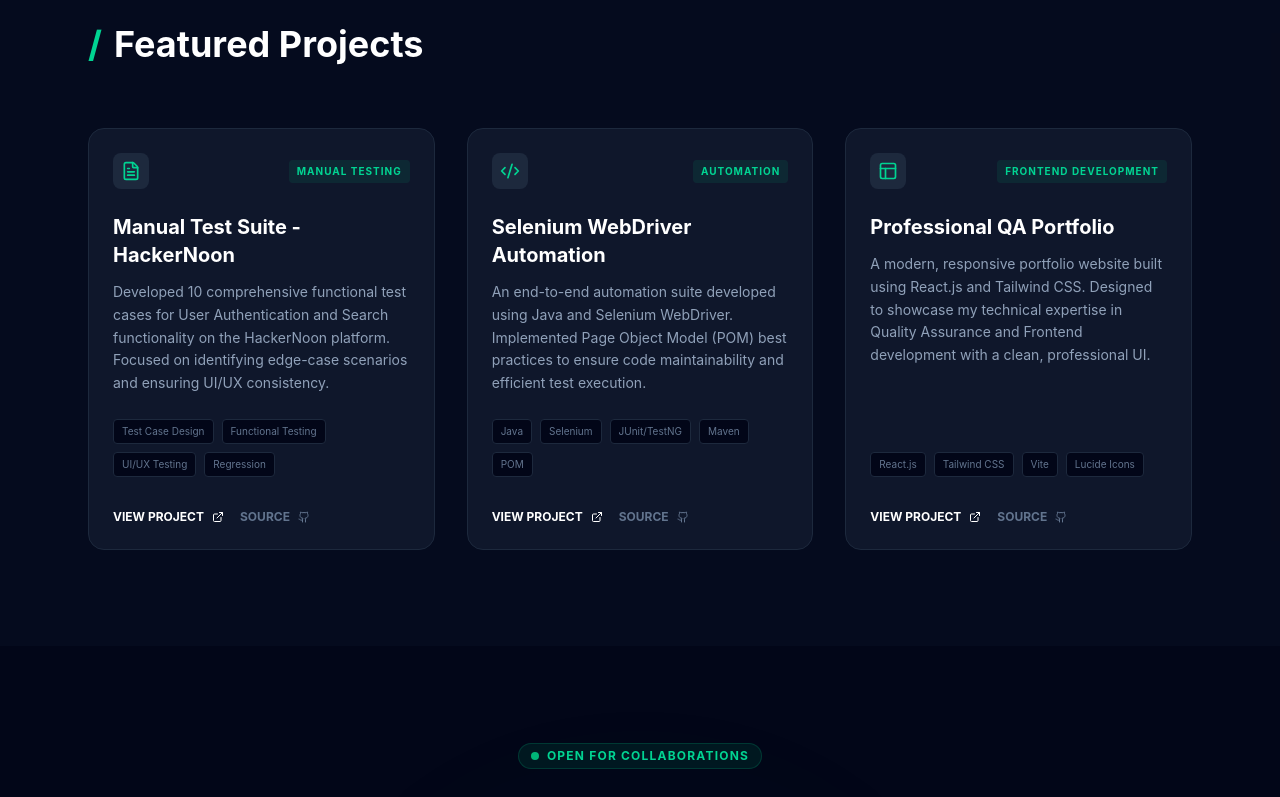
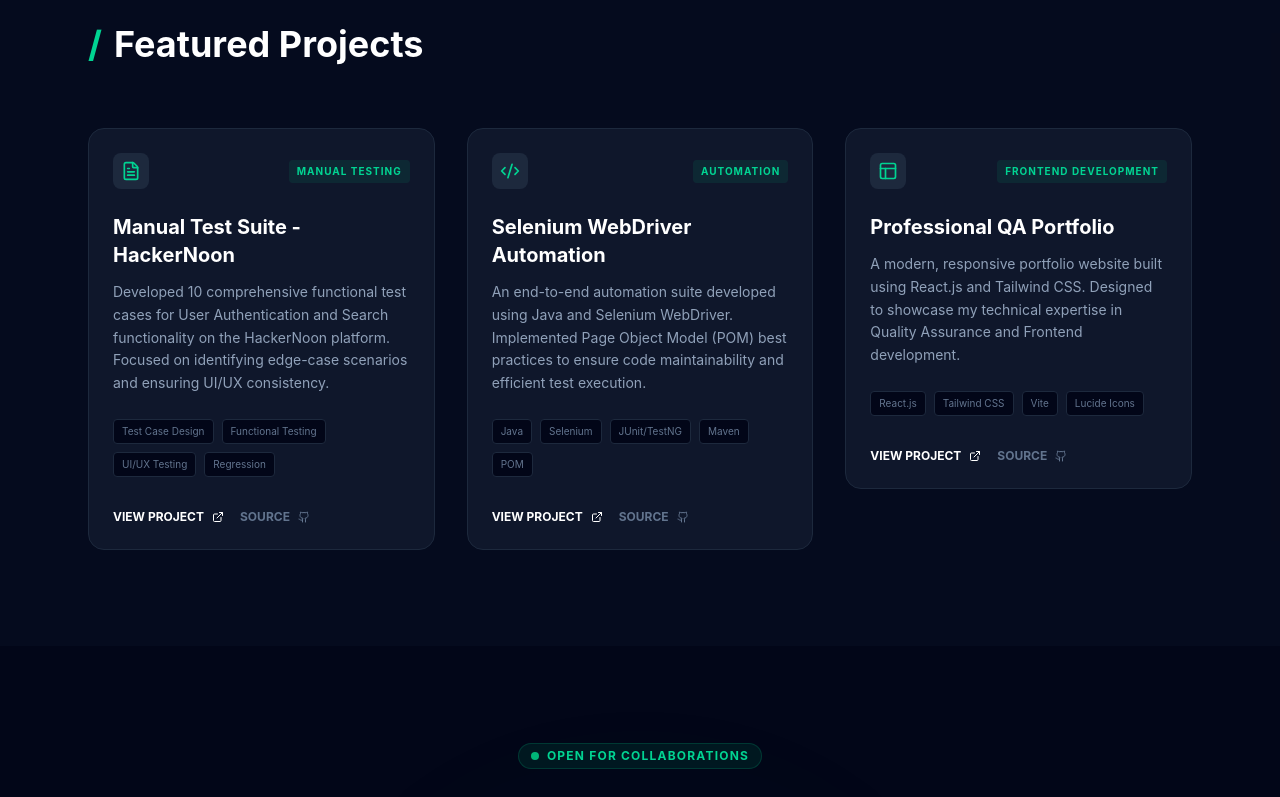
Before and after one commit to YashLekamge/my-portfolio, a React (Vite) app: page / in a window 1280 px wide. Shown: the part 2000-2797 px from the top of the page. Built offline with nearby package versions, Linux system fonts and the light colour scheme.

Commit message:
Final complete version with animations

```diff
--- a/package.json
+++ b/package.json
@@ -11,6 +11,7 @@
   },
   "dependencies": {
     "@tailwindcss/postcss": "^4.1.18",
+    "framer-motion": "^12.26.2",
     "lucide-react": "^0.562.0",
     "react": "^19.2.0",
     "react-dom": "^19.2.0"
--- a/src/components/About.jsx
+++ b/src/components/About.jsx
@@ -1,19 +1,23 @@
 import React from 'react';
 import { GraduationCap, MapPin, Calendar } from 'lucide-react';
+import { Reveal } from './Reveal';
 
 const About = () => {
   return (
     <section id="about" className="py-24 bg-slate-950">
       <div className="max-w-6xl mx-auto px-6">
 
-        {/* Section Title */}
+
+        <Reveal width="100%">
           <h2 className="text-3xl md:text-4xl font-bold text-white mb-16 flex items-center">
             <span className="text-emerald-400 mr-3">/</span> About Me
           </h2>
+        </Reveal>
 
         <div className="grid grid-cols-1 lg:grid-cols-2 gap-16 items-start">
 
-          {/* වම් පැත්ත - Bio Text */}
+
+          <Reveal width="100%">
             <div className="space-y-6">
               <p className="text-lg md:text-xl text-slate-300 leading-relaxed">
                 I am a driven <span className="text-emerald-400 font-semibold">Software Engineering Undergraduate</span> at
@@ -30,10 +34,11 @@ const About = () => {
                 frontend development skills, aiming to build software that is both high-performing and bug-free.
               </p>
             </div>
+          </Reveal>
 
-          {/* දකුණු පැත්ත - Education Card */}
+
+          <Reveal width="100%">
             <div className="relative group">
-            {/* අලංකාර පසුබිම් ආලෝකය (Background Glow) */}
               <div className="absolute -inset-1 bg-gradient-to-r from-emerald-500/20 to-blue-500/20 rounded-2xl blur opacity-25 group-hover:opacity-50 transition duration-1000"></div>
 
               <div className="relative bg-slate-900/50 border border-slate-800 p-8 rounded-2xl backdrop-blur-sm">
@@ -61,7 +66,6 @@ const About = () => {
                     </div>
                   </div>
 
-                {/* Status Badge */}
                   <div className="pt-4">
                     <span className="px-3 py-1 bg-emerald-500/10 text-emerald-400 text-xs font-bold uppercase tracking-wider rounded-full border border-emerald-500/20">
                       Undergraduate
@@ -70,6 +74,7 @@ const About = () => {
                 </div>
               </div>
             </div>
+          </Reveal>
 
         </div>
       </div>
--- a/src/components/Contact.jsx
+++ b/src/components/Contact.jsx
@@ -1,13 +1,17 @@
 import React from 'react';
 import { Mail, Linkedin, Github, Send } from 'lucide-react';
+import { Reveal } from './Reveal';
 
 const Contact = () => {
   return (
     <section id="contact" className="py-24 bg-slate-950 text-center relative overflow-hidden">
+
       <div className="absolute top-1/2 left-1/2 -translate-x-1/2 -translate-y-1/2 w-96 h-96 bg-emerald-500/5 blur-[120px] rounded-full pointer-events-none"></div>
 
       <div className="max-w-4xl mx-auto px-6 relative z-10">
 
+
+        <Reveal width="100%">
           <div className="inline-flex items-center gap-2 px-3 py-1 rounded-full bg-emerald-500/10 border border-emerald-500/20 text-emerald-400 text-xs font-bold uppercase tracking-widest mb-8">
             <span className="w-2 h-2 bg-emerald-500 rounded-full animate-pulse"></span>
             Open for Collaborations
@@ -22,8 +26,10 @@ const Contact = () => {
             I’m always excited to discuss quality engineering, automation strategies, or new challenges.
             Drop me a message and let's build something bug-free!
           </p>
+        </Reveal>
 
-        {/* Say Hello Button - Linked to your Email */}
+
+        <Reveal width="100%">
           <div className="flex justify-center mb-16">
             <a
               href="mailto:lekamgeyashara1@gmail.com"
@@ -33,8 +39,10 @@ const Contact = () => {
               Say Hello
             </a>
           </div>
+        </Reveal>
 
-        {/* Social Icons - Linked to your Profiles */}
+
+        <Reveal width="100%">
           <div className="flex justify-center gap-8 text-slate-500">
             <a
               href="https://github.com/YashLekamge"
@@ -62,6 +70,8 @@ const Contact = () => {
               <Send className="w-6 h-6" />
             </a>
           </div>
+        </Reveal>
+
 
         <div className="mt-24 pt-8 border-t border-slate-900">
           <p className="text-slate-600 text-sm tracking-wide">
--- a/src/components/Navbar.jsx
+++ b/src/components/Navbar.jsx
@@ -4,7 +4,7 @@ const Navbar = () => {
   return (
     <nav className="fixed top-0 w-full z-50 bg-slate-950/80 backdrop-blur-md border-b border-slate-900">
       <div className="max-w-6xl mx-auto px-6 py-4 flex justify-center md:justify-end items-center">
-        {/* Branding (YASHARA.QA) එක ඉවත් කර ඇත */}
+
 
         <div className="flex space-x-8 text-sm font-medium">
           {['About', 'Skills', 'Projects', 'Contact'].map((item) => (
--- a/src/components/Projects.jsx
+++ b/src/components/Projects.jsx
@@ -1,5 +1,6 @@
 import React from 'react';
 import { ExternalLink, Github, FileText, Code2, Layout } from 'lucide-react';
+import { Reveal } from './Reveal';
 
 const Projects = () => {
   const myProjects = [
@@ -25,24 +26,28 @@ const Projects = () => {
       title: "Professional QA Portfolio",
       category: "Frontend Development",
       icon: <Layout className="w-5 h-5 text-emerald-400" />,
-      desc: "A modern, responsive portfolio website built using React.js and Tailwind CSS. Designed to showcase my technical expertise in Quality Assurance and Frontend development with a clean, professional UI.",
+      desc: "A modern, responsive portfolio website built using React.js and Tailwind CSS. Designed to showcase my technical expertise in Quality Assurance and Frontend development.",
       tech: ["React.js", "Tailwind CSS", "Vite", "Lucide Icons"],
       link: "https://github.com/YashLekamge/my-portfolio",
       github: "https://github.com/YashLekamge/my-portfolio"
     }
   ];
 
+
   return (
     <section id="projects" className="py-24 bg-slate-900/30">
       <div className="max-w-6xl mx-auto px-6">
 
+        <Reveal width="100%">
           <h2 className="text-3xl md:text-4xl font-bold text-white mb-16 flex items-center">
             <span className="text-emerald-400 mr-3">/</span> Featured Projects
           </h2>
+        </Reveal>
 
         <div className="grid grid-cols-1 md:grid-cols-2 lg:grid-cols-3 gap-8">
           {myProjects.map((p, i) => (
-            <div key={i} className="group flex flex-col bg-slate-900 border border-slate-800 rounded-2xl p-6 hover:border-emerald-500/50 transition-all duration-300">
+            <Reveal key={i} width="100%">
+              <div className="group flex flex-col h-full bg-slate-900 border border-slate-800 rounded-2xl p-6 hover:border-emerald-500/50 transition-all duration-300">
 
                 <div className="flex items-center justify-between mb-6">
                   <div className="p-2 bg-slate-800 rounded-lg">
@@ -90,6 +95,7 @@ const Projects = () => {
                   )}
                 </div>
               </div>
+            </Reveal>
           ))}
         </div>
       </div>
--- /dev/null
+++ b/src/components/Reveal.jsx
@@ -0,0 +1,31 @@
+import React, { useEffect, useRef } from "react";
+import { motion, useInView, useAnimation } from "framer-motion";
+
+export const Reveal = ({ children, width = "fit-content" }) => {
+  const ref = useRef(null);
+  const isInView = useInView(ref, { once: true });
+
+  const mainControls = useAnimation();
+
+  useEffect(() => {
+    if (isInView) {
+      mainControls.start("visible");
+    }
+  }, [isInView]);
+
+  return (
+    <div ref={ref} style={{ position: "relative", width, overflow: "hidden" }}>
+      <motion.div
+        variants={{
+          hidden: { opacity: 0, y: 75 },
+          visible: { opacity: 1, y: 0 },
+        }}
+        initial="hidden"
+        animate={mainControls}
+        transition={{ duration: 0.5, delay: 0.25 }}
+      >
+        {children}
+      </motion.div>
+    </div>
+  );
+};
--- a/src/components/Skills.jsx
+++ b/src/components/Skills.jsx
@@ -1,3 +1,6 @@
+import React from 'react';
+import { Reveal } from './Reveal';
+
 const Skills = () => {
   const categories = [
     {
@@ -13,25 +16,39 @@ const Skills = () => {
   return (
     <section id="skills" className="py-24 bg-slate-950">
       <div className="max-w-6xl mx-auto px-6">
+
+
+        <Reveal width="100%">
           <h3 className="text-3xl font-bold text-white mb-12 flex items-center">
             <span className="text-emerald-400 mr-2">/</span> Skills
           </h3>
+        </Reveal>
+
         <div className="grid md:grid-cols-2 gap-8">
           {categories.map((cat, i) => (
-            <div key={i} className="p-8 rounded-xl bg-slate-900/50 border border-slate-800 hover:border-emerald-500/30 transition-all">
-              <h4 className="text-emerald-400 font-bold mb-6 text-lg tracking-wide uppercase">{cat.title}</h4>
+
+            <Reveal key={i} width="100%">
+              <div className="p-8 rounded-xl bg-slate-900/50 border border-slate-800 hover:border-emerald-500/30 transition-all duration-300">
+                <h4 className="text-emerald-400 font-bold mb-6 text-lg tracking-wide uppercase">
+                  {cat.title}
+                </h4>
                 <div className="flex flex-wrap gap-3">
                   {cat.skills.map(skill => (
-                  <span key={skill} className="px-4 py-2 bg-slate-950 text-slate-300 rounded-md border border-slate-800 text-sm">
+                    <span
+                      key={skill}
+                      className="px-4 py-2 bg-slate-950 text-slate-300 rounded-md border border-slate-800 text-sm hover:border-emerald-500/50 transition-colors"
+                    >
                       {skill}
                     </span>
                   ))}
                 </div>
               </div>
+            </Reveal>
           ))}
         </div>
       </div>
     </section>
   );
 };
+
 export default Skills;
```
Also changed, not shown: 1 other file (tests, documents, lock files or other folders). Lines whose indentation alone changed are shown as unchanged.
